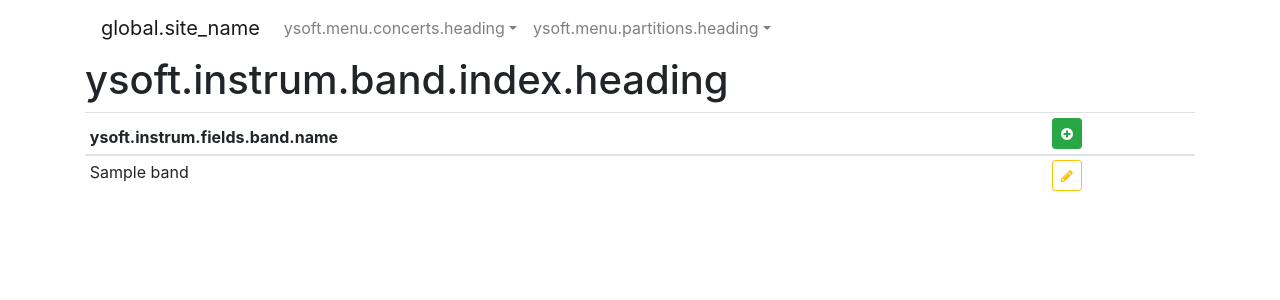
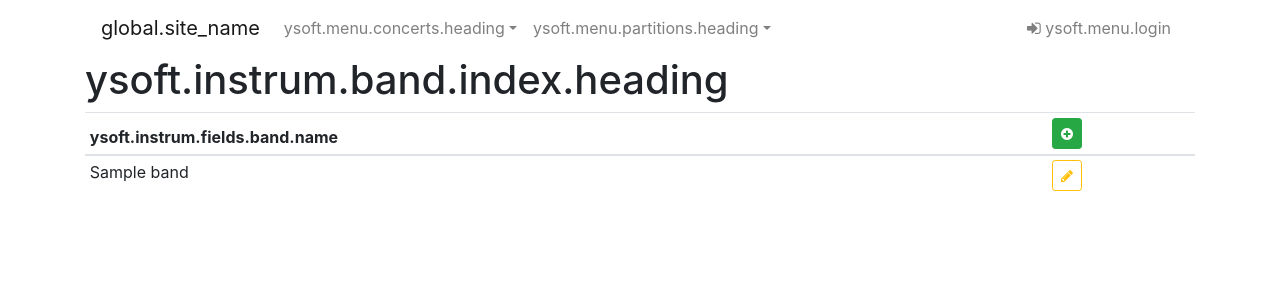
Before and after one commit to Ymox/instrum-partitions, a Symfony app: template app/Resources/views/band/index.html.twig in a window 1280 px wide. Shown: the top 300 px of the page. Run offline with Twig, Linux system fonts and the light colour scheme; the template is opened without the code that fills it: most values are stand-ins (such as "Sample title", 1, 10 or a date in 2020); some libraries are stand-ins or nearby versions.

Commit message:
Ajout d'un lien de connexion

```diff
--- a/app/Resources/translations/messages.fr.yml
+++ b/app/Resources/translations/messages.fr.yml
@@ -28,6 +28,7 @@ ysoft:
     sizes: Tailles
     instrumentations: Instrumentations
     publishers: Editeurs
+    login: Connexion
     logout: Déconnexion
     lendings:
       heading: Prêts
--- a/app/Resources/views/menu.html.twig
+++ b/app/Resources/views/menu.html.twig
@@ -43,12 +43,18 @@
 			</li>
 			{% endif %}
 		</ul>
-		{%- if is_granted('ROLE_USER') %}
+		{%- if is_granted('IS_AUTHENTICATED_REMEMBERED') %}
 		<ul class="navbar-nav">
 			<li class="nav-item">
 				<a href="{{ path('y_soft_logout') }}" class="nav-link"><i class="fa fa-power-off text-danger"></i> {{ 'ysoft.menu.logout'|trans }}</a>
 			</li>
 		</ul>
+		{% else -%}
+		<ul class="navbar-nav">
+			<li class="nav-item">
+				<a href="{{ path('y_soft_login') }}" class="nav-link"><i class="fa fa-sign-in"></i> {{ 'ysoft.menu.login'|trans }}</a>
+			</li>
+		</ul>
 		{% endif -%}
 	</div>
 </nav>
```
